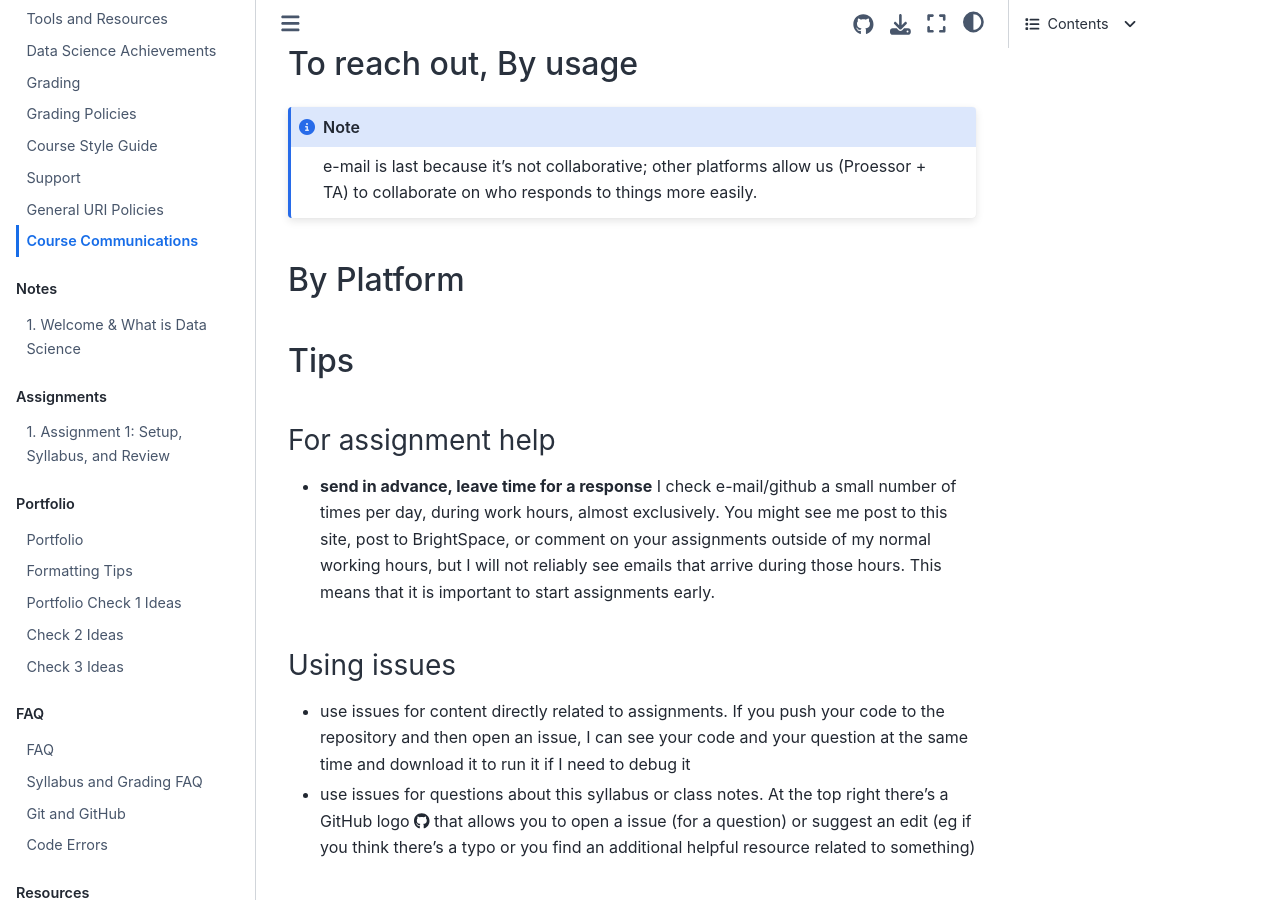
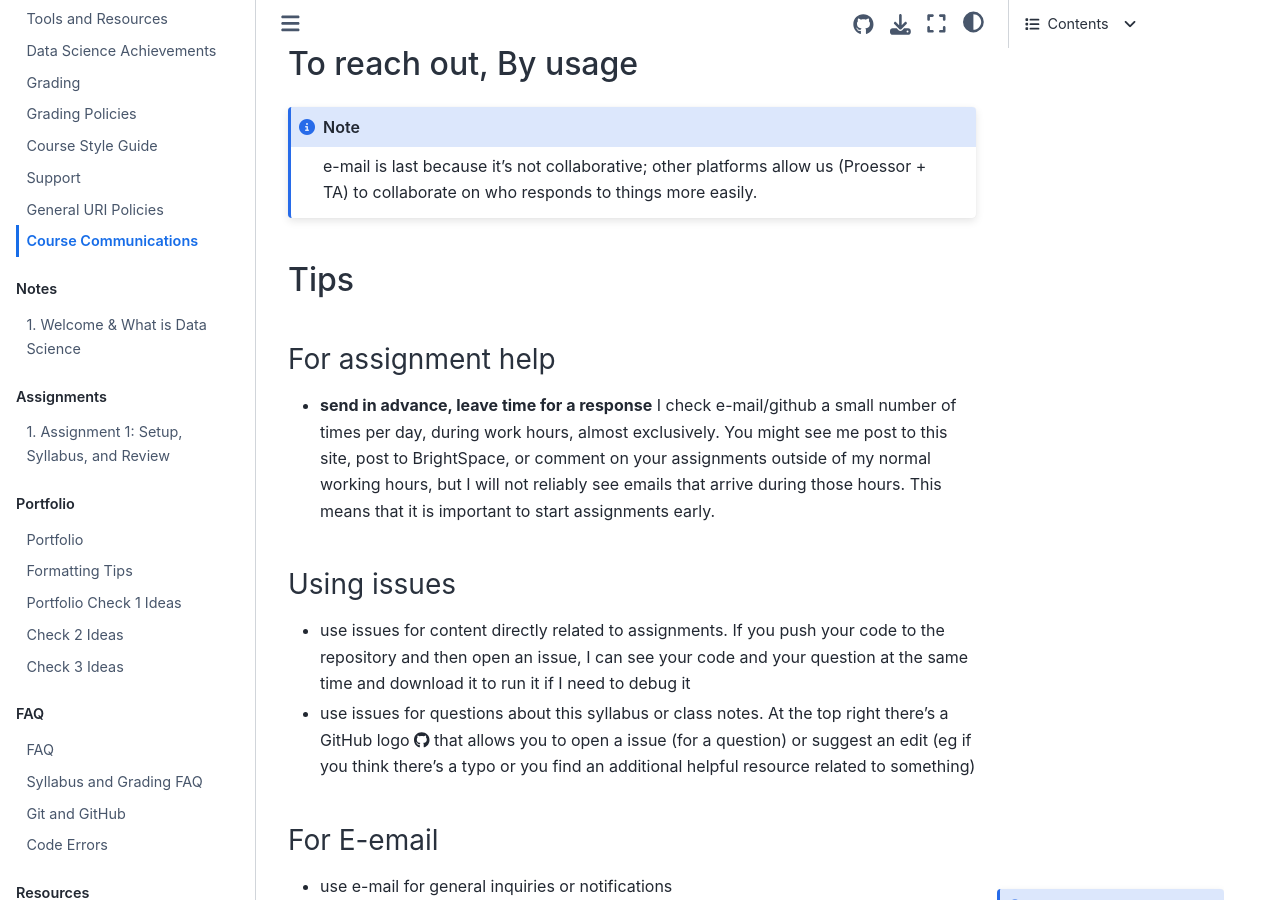
Before and after one commit to rhodyprog4ds/BrownFall23, a Jupyter Book: the page built from syllabus/communication.md, in a window 1280 px wide and 900 px high, scrolled down 470 px. Built offline with Jupyter Book 1.0.4 settings and Sphinx 7.4.7 and the Sphinx Book theme 1.1.4, drawn with Linux system fonts in a browser that asks for light colours; pages that are not in the unit, such as notebooks, are missing from menus.

Commit message:
hide platform view, hard to fix with new pandas behavior

````diff
--- a/syllabus/communication.md
+++ b/syllabus/communication.md
@@ -56,7 +56,7 @@
 e-mail is last because it's not collaborative; other platforms allow us (Proessor + TA) to collaborate on who responds to things more easily.
 ```
 
-## By Platform
+<!-- ## By Platform
 
 ```{code-cell}
 :tags: ["remove-input"]
@@ -66,6 +66,7 @@
     data.drop(columns='platform').style.hide(axis="index")
 
 ```
+-->
 
 ## Tips
 
````
